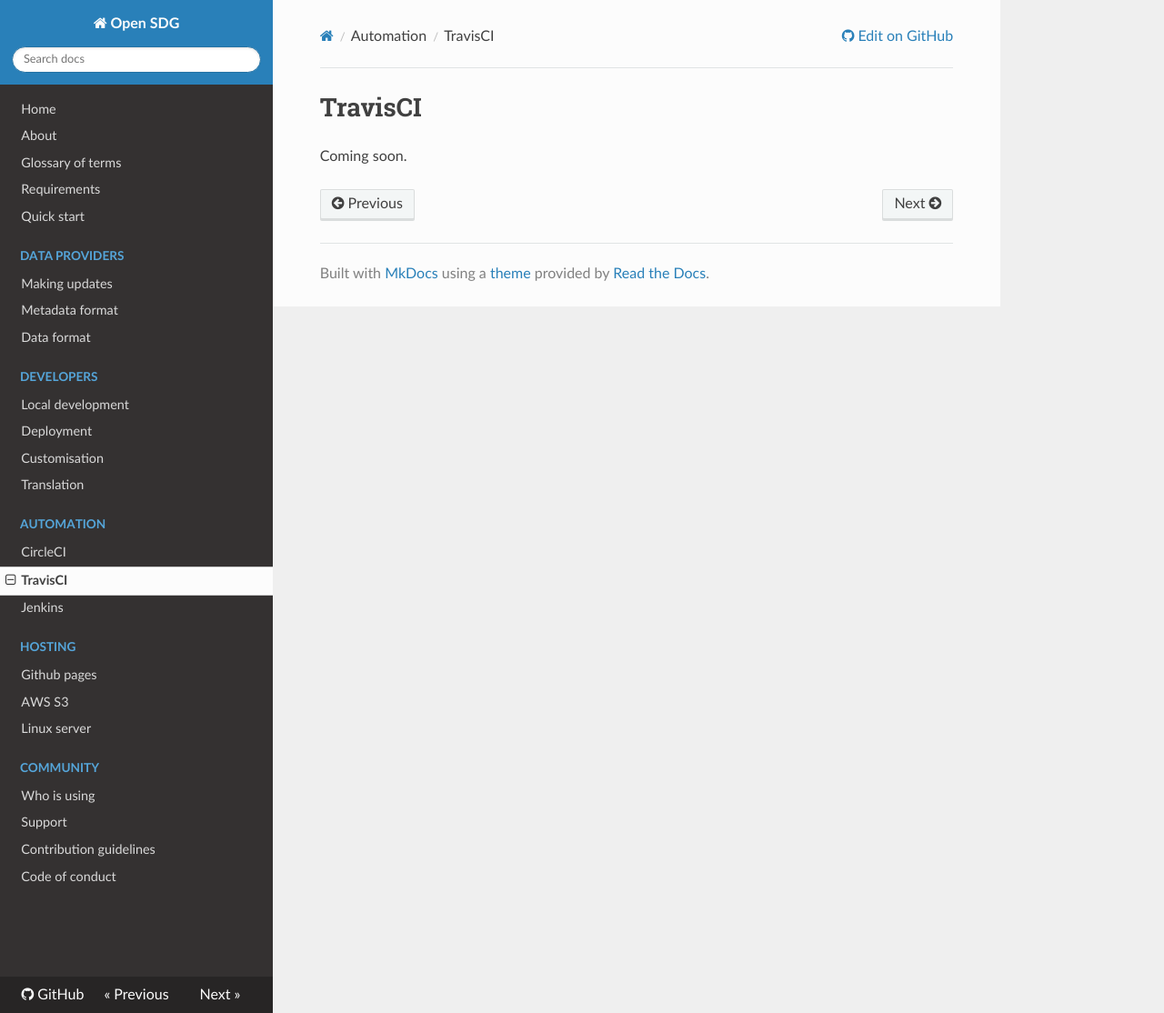
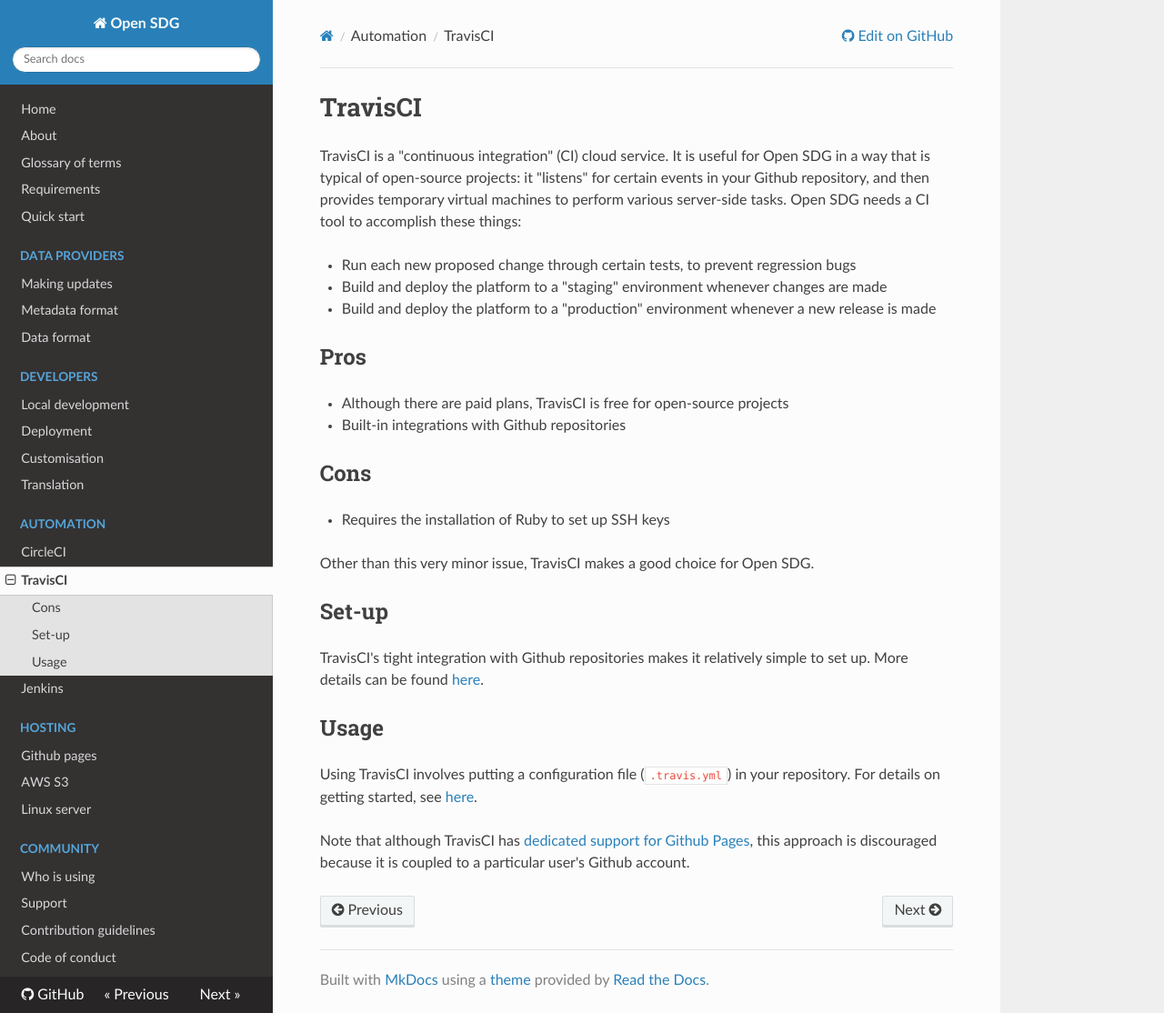
Before and after one commit to open-sdg/open-sdg, an MkDocs documentation site: the page built from docs/automation/travis-ci.md, in a window 1280 px wide and 1114 px high. Shown: the whole window at 91% size. Built offline with MkDocs 1.6.1, drawn with Linux system fonts in a browser that asks for light colours; nearby versions of some CDN libraries; old or Windows-style settings are respelled for this version of MkDocs.

Commit message:
Automation docs

```diff
--- a/docs/automation/travis-ci.md
+++ b/docs/automation/travis-ci.md
@@ -1,3 +1,28 @@
 # TravisCI
 
-Coming soon.
+TravisCI is a "continuous integration" (CI) cloud service. It is useful for Open SDG in a way that is typical of open-source projects: it "listens" for certain events in your Github repository, and then provides temporary virtual machines to perform various server-side tasks. Open SDG needs a CI tool to accomplish these things:
+
+* Run each new proposed change through certain tests, to prevent regression bugs
+* Build and deploy the platform to a "staging" environment whenever changes are made
+* Build and deploy the platform to a "production" environment whenever a new release is made
+
+## Pros
+
+* Although there are paid plans, TravisCI is free for open-source projects
+* Built-in integrations with Github repositories
+
+## Cons
+
+* Requires the installation of Ruby to set up SSH keys
+
+Other than this very minor issue, TravisCI makes a good choice for Open SDG.
+
+## Set-up
+
+TravisCI's tight integration with Github repositories makes it relatively simple to set up. More details can be found [here](https://docs.travis-ci.com/user/tutorial/).
+
+## Usage
+
+Using TravisCI involves putting a configuration file (`.travis.yml`) in your repository. For details on getting started, see [here](https://docs.travis-ci.com/).
+
+Note that although TravisCI has [dedicated support for Github Pages](https://docs.travis-ci.com/user/deployment/pages/), this approach is discouraged because it is coupled to a particular user's Github account.
```
Also changed, not shown: docs/automation/circle-ci.md (+22 -1 lines), docs/automation/jenkins.md (+23 -1 lines), docs/hosting/github-pages.md (+1 -1 lines).
